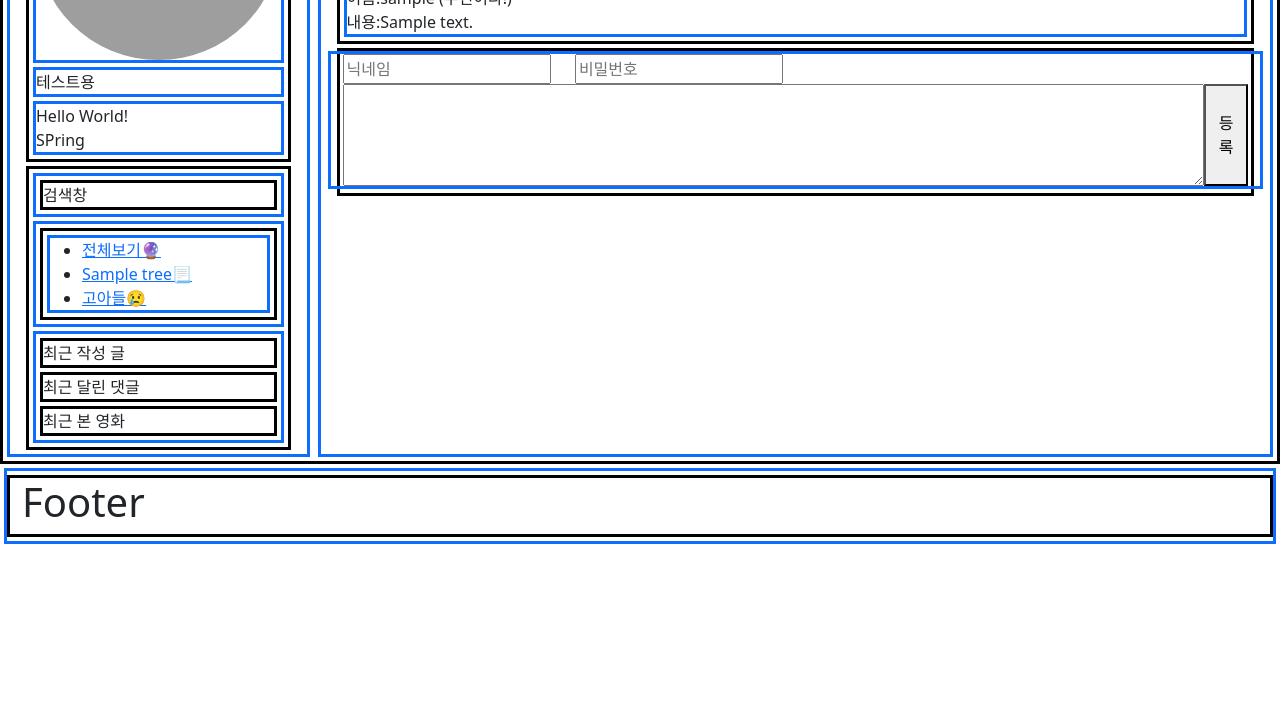
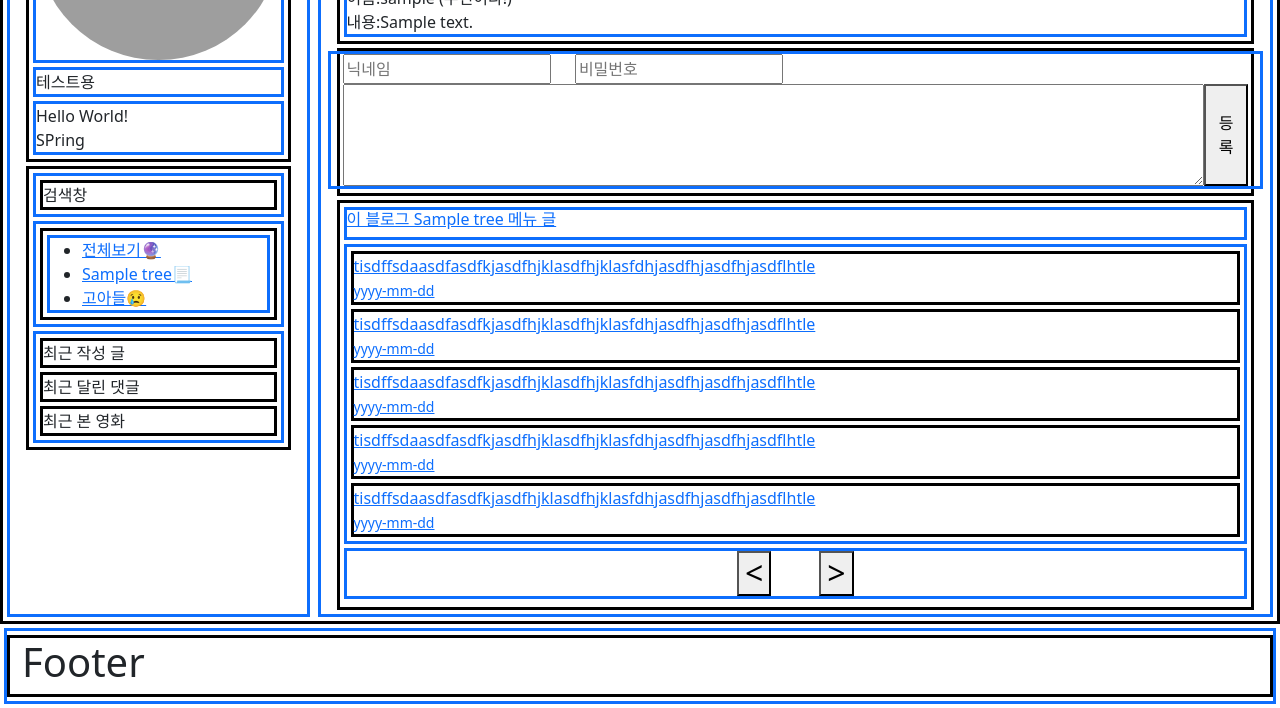
Before and after one commit to sisu-01/sisu2, a Django app: page /blog/post/1 in a window 1280 px wide. Shown: the part 333-1041 px from the top of the page. Before the commit the page ends 877 px from the top, so only its background shows below. Run offline with Django 4.2, Linux system fonts and the light colour scheme; tables that the repository leaves empty hold one stand-in row (values such as "Sample post"); some libraries are stand-ins or nearby versions; grey boxes are pictures that could not be loaded.

Commit message:
blog post 상세 리스트 레이아웃

```diff
--- a/static/css/blog.css
+++ b/static/css/blog.css
@@ -22,9 +22,16 @@
     overflow:hidden;
     margin:0 auto;
 }
-
 .image-thumbnail {
     width:100%;
     height:100%;
     object-fit:cover;
 }
+.small-span {
+    display: -webkit-box;
+    overflow: hidden;
+    -webkit-line-clamp: 1;
+    -webkit-box-orient: vertical;
+    word-break: normal;
+    word-wrap: break-word;
+}
--- a/templates/blog/blog_post.html
+++ b/templates/blog/blog_post.html
@@ -77,6 +77,28 @@
         </div>
     </form>
     {% endif %}
+</div>
+<div class="bbb">
+    <div class="aaa">
+        <h6><a href="{% url 'blog:post_list' post.tree_id %}">이 블로그 {{post.tree}} 메뉴 글</a></h6>
+    </div>
+    <div class="aaa">
+        {% for i in '01234'|make_list %}
+        {% comment %} {% url 'blog:get_post' i %} {% endcomment %}
+            <a href="#">
+                <div class="bbb">
+                    <span class="small-span">tisdffsdaasdfasdfkjasdfhjklasdfhjklasfdhjasdfhjasdfhjasdflhtle</span>
+                    <small>yyyy-mm-dd</small>
+                </div>
+            </a>
+        {% endfor %}
+    </div>
+    <h2>
+        <div class="d-flex justify-content-center gap-5 aaa">
+                <button type="button">&lt;</button>
+                <button type="button">&gt;</button>
+        </div>
+    </h2>
 </div>
 <script>
     const postId = {{post.id}};
```
